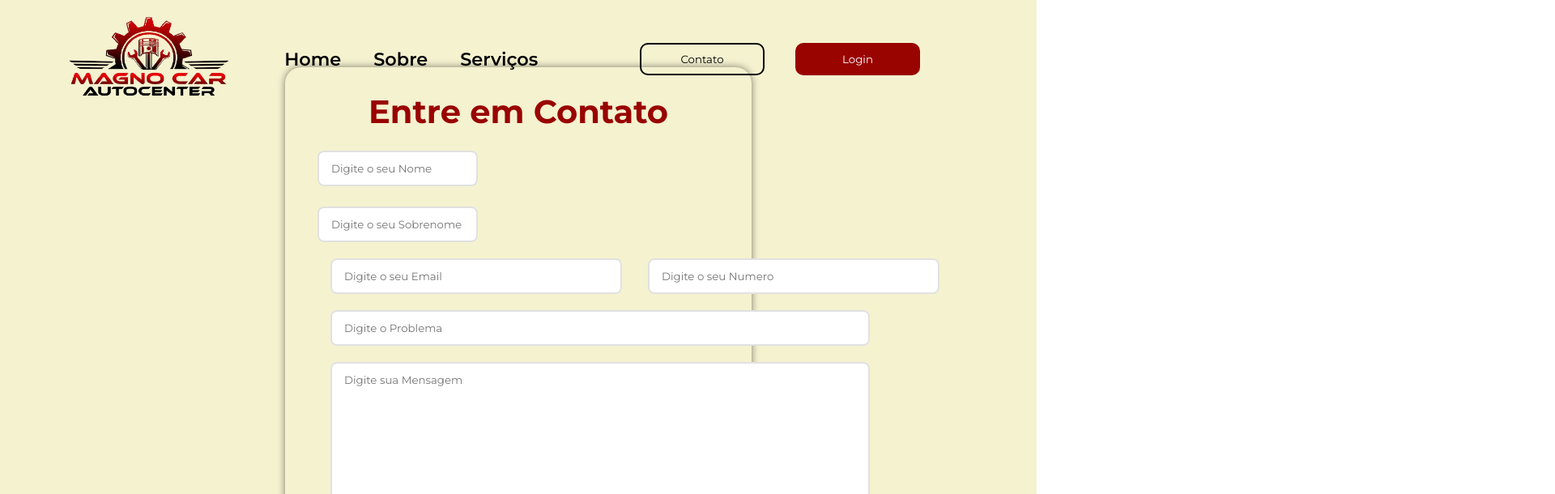
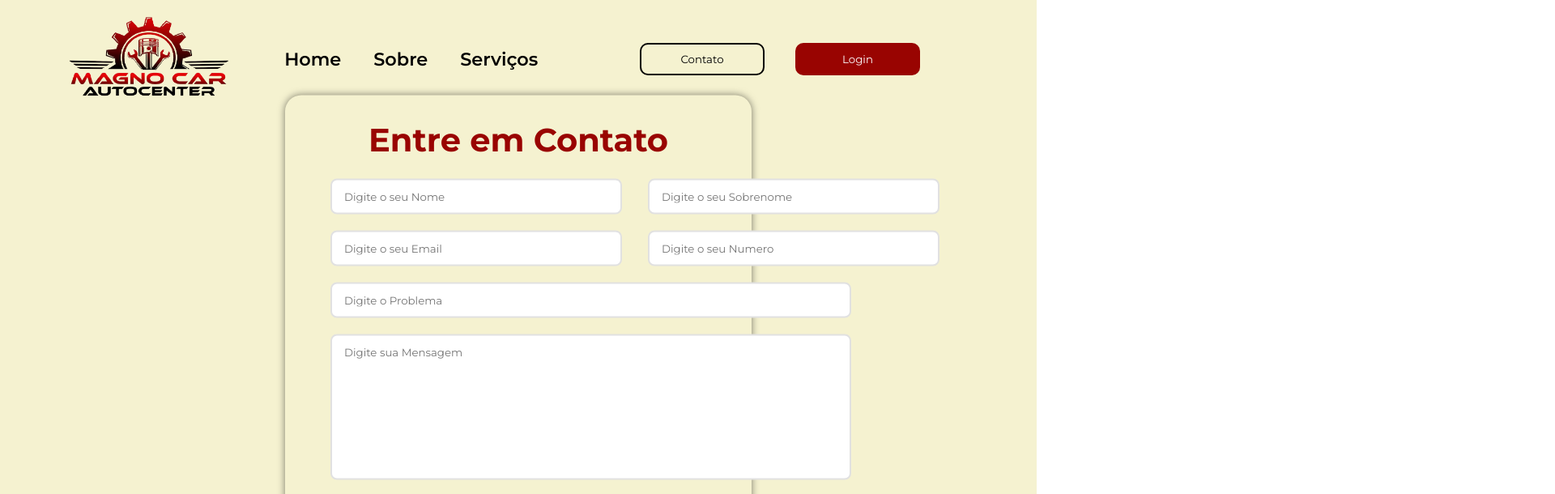
Before and after one commit to davimaciel023/magnoCar-servidor, an Angular app: page /contato in a window 1280 px wide. Shown: the top 610 px of the page at 81% size, 1920 px wide, since content can reach past the window. Built offline with nearby package versions, Linux system fonts and the light colour scheme.

Commit message:
ajustando o erro do davi

```diff
--- a/src/app/componente/pages/contato/contato.component.scss
+++ b/src/app/componente/pages/contato/contato.component.scss
@@ -3,7 +3,7 @@ main{
     height: 100vh;
     width: 100%;
     section{
-    .formulario{
+     .formulario{
         max-height:650px;
         width: 45%;
         padding: 30px 40px;
@@ -15,10 +15,7 @@ main{
         top: 50%;
         transform: translate(-50%, -50%);
         font-size: 24px;
-
-        .inputs{
-            width: 100%;
-            height: 100%;
+        .nomeCompleto{
             display: flex;
             gap: 1rem;
             width: 900px;
@@ -31,12 +28,12 @@ main{
         .problemas{
             display: flex;
             gap: 1rem;
-            width: 208vh;
+            width: 201vh;
         }
         .mensagem{
             display: flex;
             gap: 1rem;
-            width: 208vh;
+            width: 201vh;
             height: 200px;
         }
         textarea{
```
